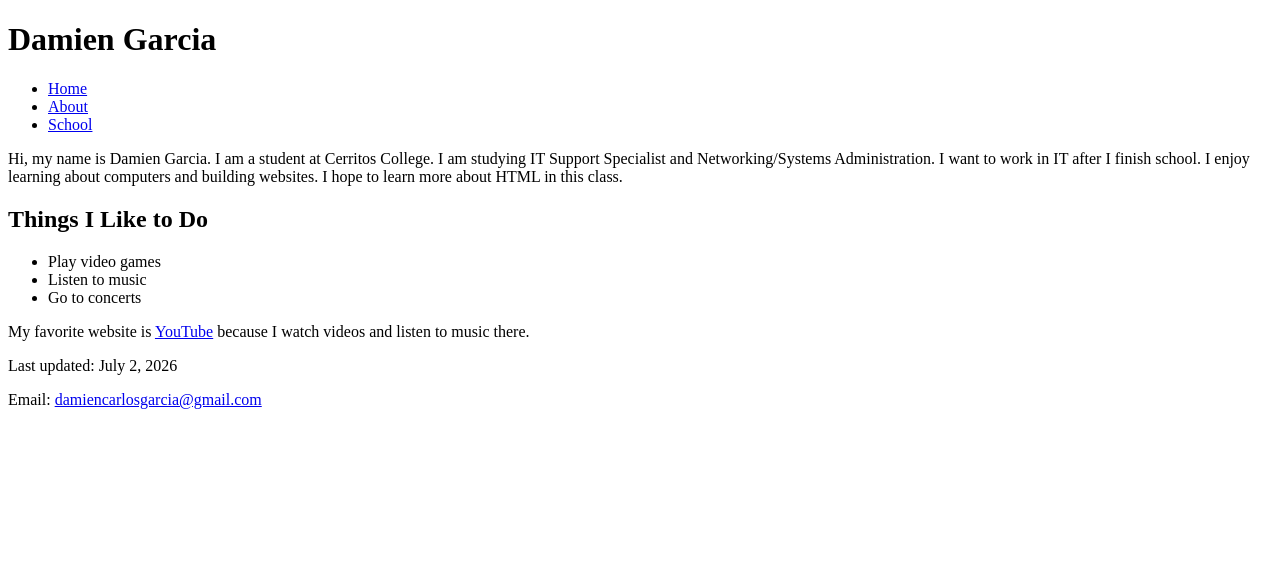
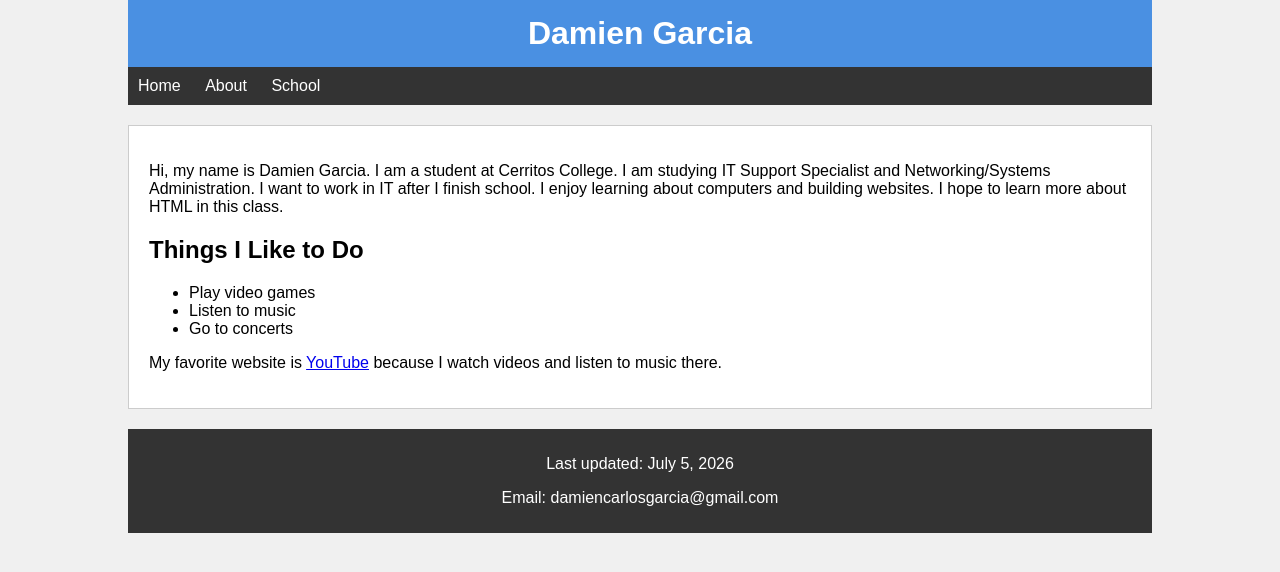
Before and after one commit to damiencarlosgarcia/cis162, a plain HTML site: page index.html in a window 1280 px wide. Drawn offline with Linux system fonts and the light colour scheme.

Commit message:
Add files via upload

```diff
--- a/index.html
+++ b/index.html
@@ -5,10 +5,13 @@
     <meta name="author" content="Damien Garcia">
     <meta name="description" content="About Damien Garcia">
     <title>About Me</title>
+    <link rel="stylesheet" href="styles.css">
 </head>
 <body>
 
+    <header>
         <h1>Damien Garcia</h1>
+    </header>
 
     <nav>
         <ul>
@@ -18,6 +21,7 @@
         </ul>
     </nav>
 
+    <section>
         <p>
             Hi, my name is Damien Garcia. I am a student at Cerritos College. I am studying IT Support Specialist and Networking/Systems Administration. I want to work in IT after I finish school. I enjoy learning about computers and building websites. I hope to learn more about HTML in this class.
         </p>
@@ -35,9 +39,10 @@
             <a href="https://www.youtube.com" target="_blank">YouTube</a>
             because I watch videos and listen to music there.
         </p>
+    </section>
 
     <footer>
-        <p>Last updated: July 2, 2026</p>
+        <p>Last updated: July 5, 2026</p>
         <p>Email: <a href="mailto:damiencarlosgarcia@gmail.com">damiencarlosgarcia@gmail.com</a></p>
     </footer>
 
--- /dev/null
+++ b/styles.css
@@ -0,0 +1,60 @@
+body {
+    font-family: Arial, sans-serif;
+    background-color: #f0f0f0;
+    color: black;
+    width: 80%;
+    margin: auto;
+}
+
+header {
+    background-color: #4a90e2;
+    color: white;
+    text-align: center;
+    padding: 15px;
+}
+
+h1 {
+    font-size: 32px;
+    margin: 0;
+}
+
+nav ul {
+    list-style-type: none;
+    background-color: #333;
+    padding: 10px;
+    margin: 0;
+}
+
+nav ul li {
+    display: inline;
+    margin-right: 20px;
+}
+
+nav ul li a {
+    color: white;
+    text-decoration: none;
+}
+
+nav ul li a:hover {
+    text-decoration: underline;
+}
+
+section {
+    background-color: white;
+    padding: 20px;
+    margin-top: 20px;
+    border: 1px solid #ccc;
+}
+
+footer {
+    background-color: #333;
+    color: white;
+    text-align: center;
+    padding: 10px;
+    margin-top: 20px;
+}
+
+footer a {
+    color: white;
+    text-decoration: none;
+}
```
Also changed, not shown: about.html (+6 -1 lines). Lines whose indentation alone changed are shown as unchanged.
